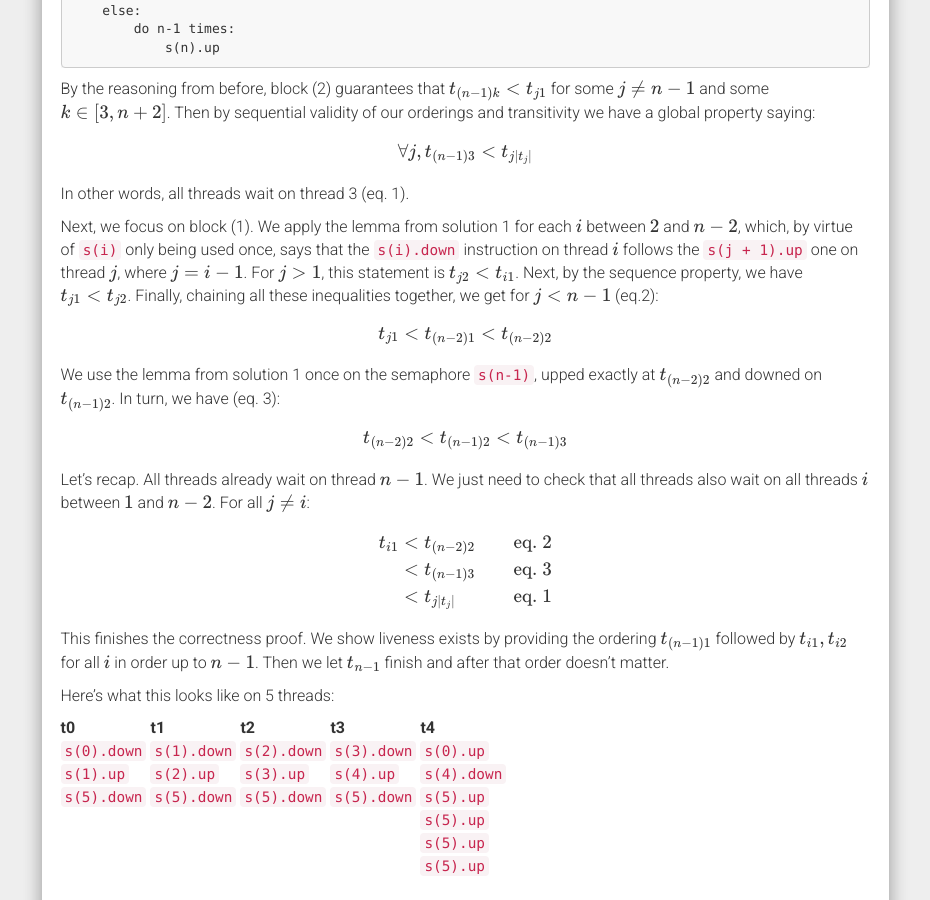
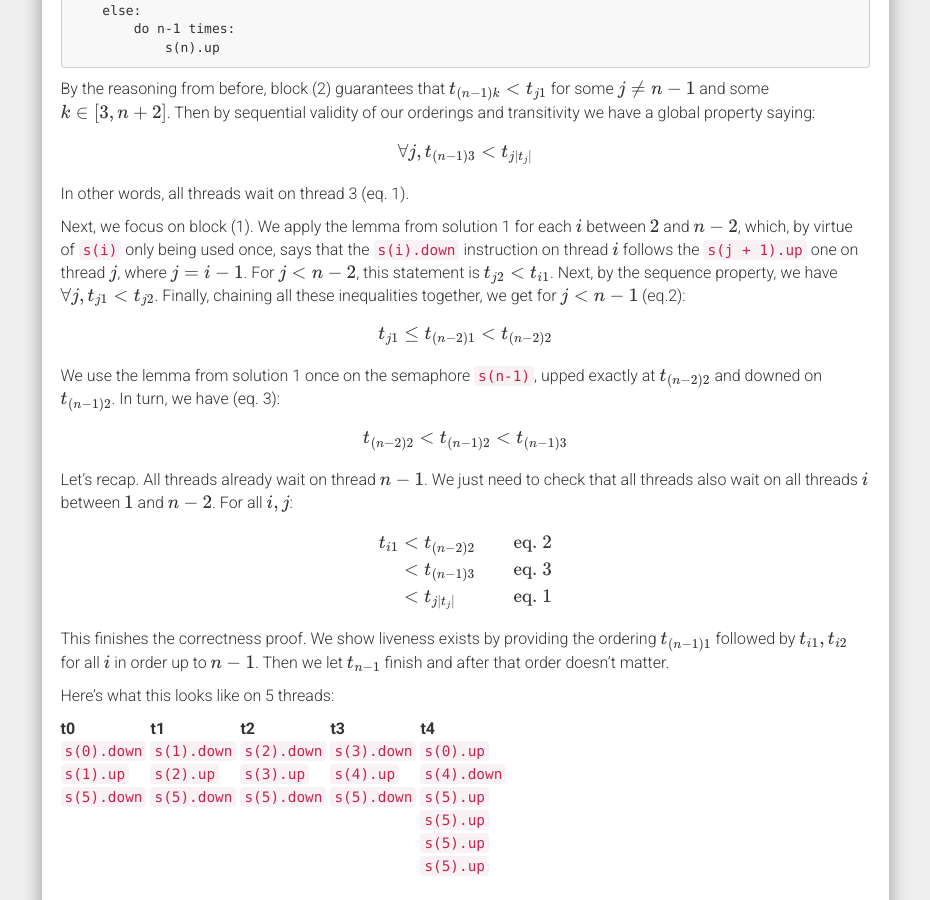
Before and after one commit to vlad17/vlad17.github.io, a Jekyll site: the page built from _posts/2017-01-25-semaphore-answer.md, in a window 1280 px wide and 900 px high, scrolled down 3621 px. Shown: the whole window, without its empty margins (321-1251 px from the left). Built offline with Jekyll 4.4.1, drawn with Linux system fonts in a browser that asks for light colours; nearby versions of some CDN libraries; formulas are drawn with MathJax 3; comment, search, counter and statistics services are not loaded.

Commit message:
Fixed another typo on semaphore

```diff
--- a/_posts/2017-01-25-semaphore-answer.md
+++ b/_posts/2017-01-25-semaphore-answer.md
@@ -178,10 +178,10 @@ By the reasoning from before, block (2) guarantees that \\(t_{(n-1)k} < t_{j1}\\
 
 In other words, all threads wait on thread 3 (eq. 1).
 
-Next, we focus on block (1). We apply the lemma from solution 1 for each \\(i\\) between \\(2\\) and \\(n-2\\), which, by virtue of `s(i)` only being used once, says that the `s(i).down` instruction on thread \\(i\\) follows the `s(j + 1).up` one on thread \\(j\\), where \\(j = i - 1\\). For \\(j>1\\), this statement is \\(t_{j2}<t_{i1}\\). Next, by the sequence property, we have \\(t_{j1}<t_{j2}\\). Finally, chaining all these inequalities together, we get for \\(j<n-1\\) (eq.2):
+Next, we focus on block (1). We apply the lemma from solution 1 for each \\(i\\) between \\(2\\) and \\(n-2\\), which, by virtue of `s(i)` only being used once, says that the `s(i).down` instruction on thread \\(i\\) follows the `s(j + 1).up` one on thread \\(j\\), where \\(j = i - 1\\). For \\(j<n-2\\), this statement is \\(t\_{j2}<t\_{i1}\\). Next, by the sequence property, we have \\(\forall j,t_{j1}<t_{j2}\\). Finally, chaining all these inequalities together, we get for \\(j<n-1\\) (eq.2):
 
 \\[
-t\_{j1}<t\_{(n-2)1}< t\_{(n-2)2}
+t\_{j1}\le t\_{(n-2)1}< t\_{(n-2)2}
 \\]
 
 We use the lemma from solution 1 once on the semaphore `s(n-1)`, upped exactly at \\(t_{(n-2)2}\\) and downed on \\(t\_{(n-1)2}\\). In turn, we have (eq. 3):
@@ -190,7 +190,7 @@ We use the lemma from solution 1 once on the semaphore `s(n-1)`, upped exactly a
 t\_{(n-2)2} < t\_{(n-1)2}< t\_{(n-1)3}
 \\]
 
-Let's recap. All threads already wait on thread \\(n-1\\). We just need to check that all threads also wait on all threads \\(i\\) between \\(1\\) and \\(n-2\\). For all \\(j\neq i\\):
+Let's recap. All threads already wait on thread \\(n-1\\). We just need to check that all threads also wait on all threads \\(i\\) between \\(1\\) and \\(n-2\\). For all \\(i,j\\):
 
 \\[
 \begin{align} t\_{i1} &< t\_{(n-2)2} & \text{eq. 2}\\\\ &<t\_{(n-1)3} &\text{eq. 3} \\\\ &<t\_{j\left\vert t_j\right\vert} &\text{eq. 1} \\\\ \end{align}
```
